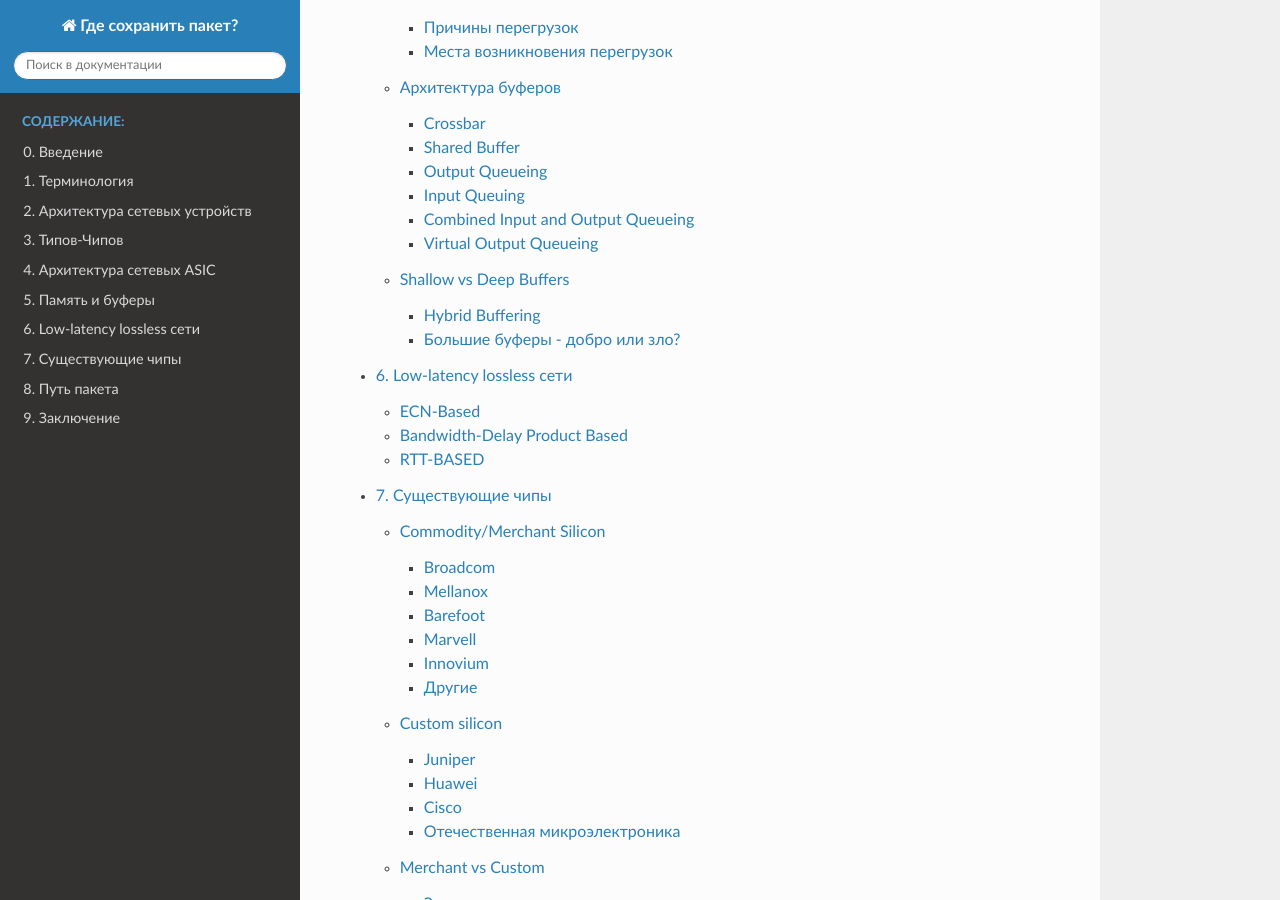
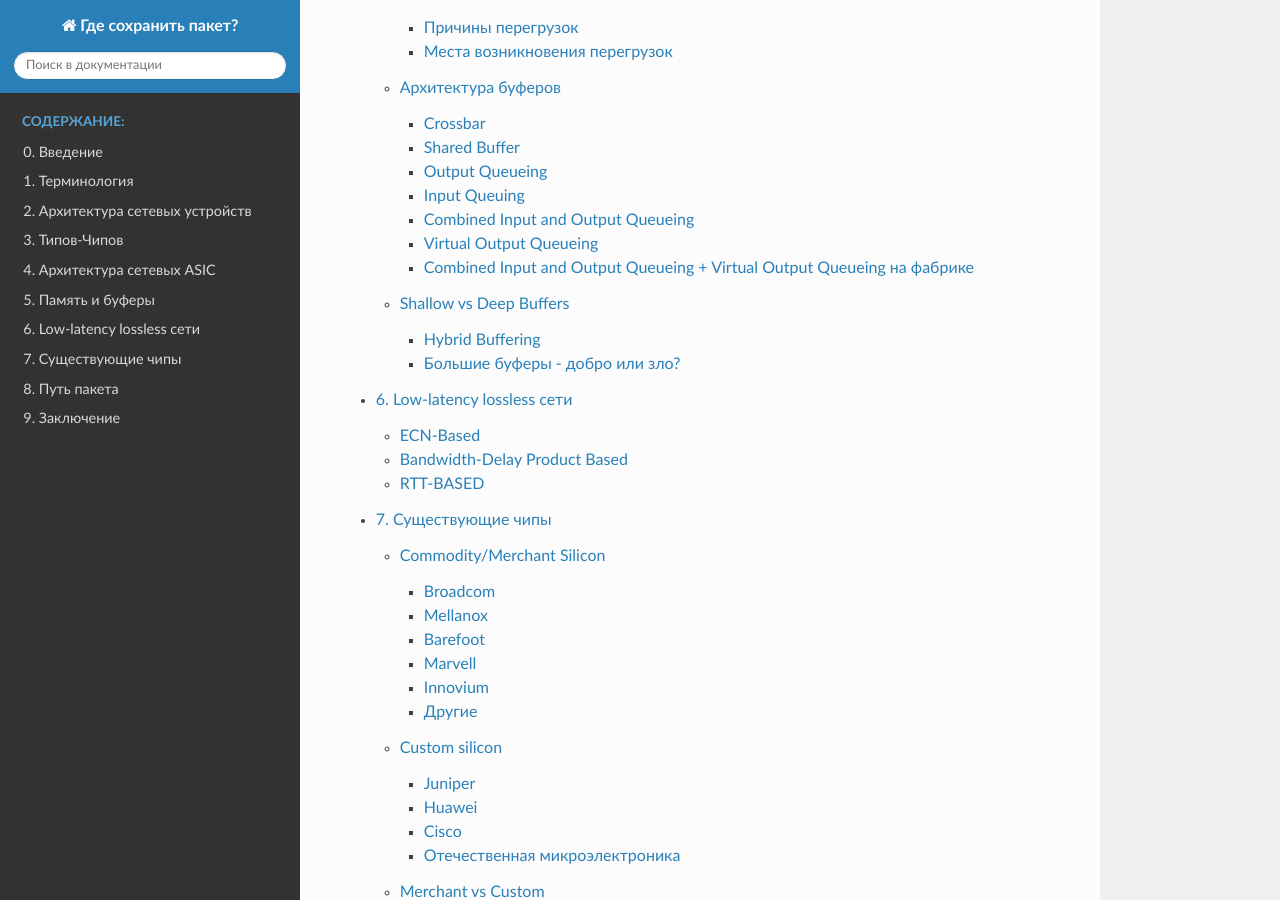
Before and after one commit to eucariot/where-to-store-the-packet, a Sphinx documentation site: the page built from docs/source/index.rst, in a window 1280 px wide and 900 px high, scrolled down 3091 px. Built offline with Sphinx 7.4.7 and the Read the Docs theme 2.0.0, drawn with Linux system fonts in a browser that asks for light colours; part of the change alters nothing that is shown.

```diff
--- a/docs/source/5_buffers/3_buffer_architecture.rst
+++ b/docs/source/5_buffers/3_buffer_architecture.rst
@@ -280,6 +280,21 @@ Virtual Output Queueing
 
 Кстати, что касается трафика, который должен вернуться в интерфейс той же карты, на которую он пришёл изначально, то здесь никаких исключений - он томится в VOQ, пока чип не даст добро переложить его в выходную очередь. С тем только отличием, что пакет не будет отправляться на фабрику. Поэтому перед лицом перегрузок все равны.
 
+Combined Input and Output Queueing + Virtual Output Queueing на фабрике
+-----------------------
+
+Как сделать еще сложнее? Совместить обе вышепреведённые техники буферизации.
+VoQ применяется на фабрике, то есть только для виртуальных портов подключающих Switch Fabric к Egress Line Card, таких портов (набор SerDes), но виртуальная очередь (VoQ) всё так же находится на Ingress Line Card.
+После того как трафик прошёл через фабрику минуя VoQ, пакет может попасть в очередь на исходящем интерфейсе (Egress Interface) если в данный момент интерфейс сильно загружен (congestion).
+
+Данная комбинация не имеет недостатков классического CIOQ (HoLB), но масштабируется гораздо лучше чем E2E VoQ, поэтому подходит для PE, BNG и другого оборудования с большим количеством портов.
+Однако, недостаток двойной буферизации никуда не делся, как и недостаток размещения памяти в двух местах и как следствие бОльшего потребления энергии.
+
+    .. figure:: https://github.com/riddler63/where-to-store-the-packet/tree/master/docs/source/5_buffers/cioq_voq.png
+           :width: 500
+           :align: center
+
+
 На сегодняшний день End-to-End VOQ является наиболее прогрессивной технологией, но говорить о её безоговорочной победе пока не приходится.
 Картинка с NANOG65 (2015):
 
```
Also changed, not shown: docs/source/5_buffers/cioq_voq.png (added).
